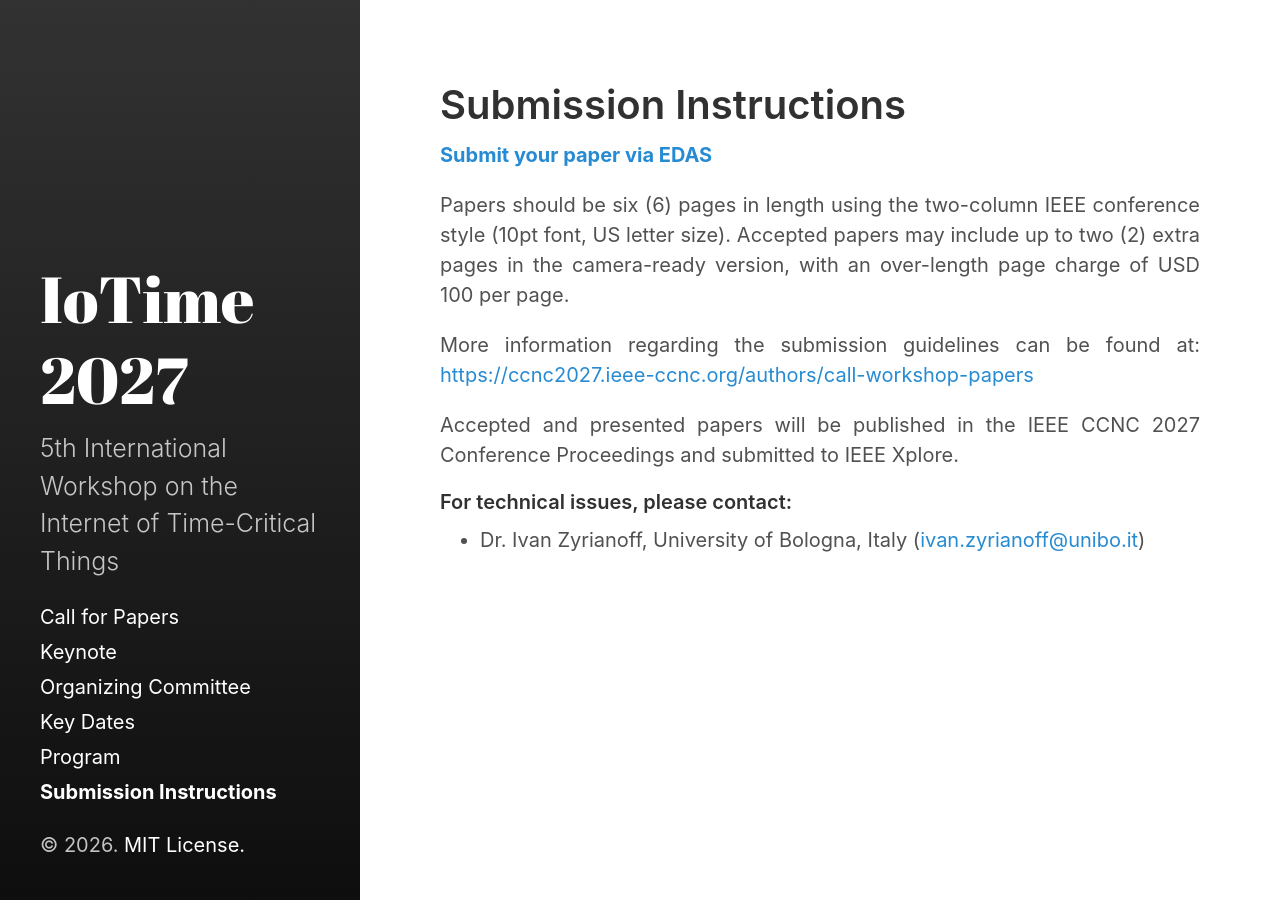
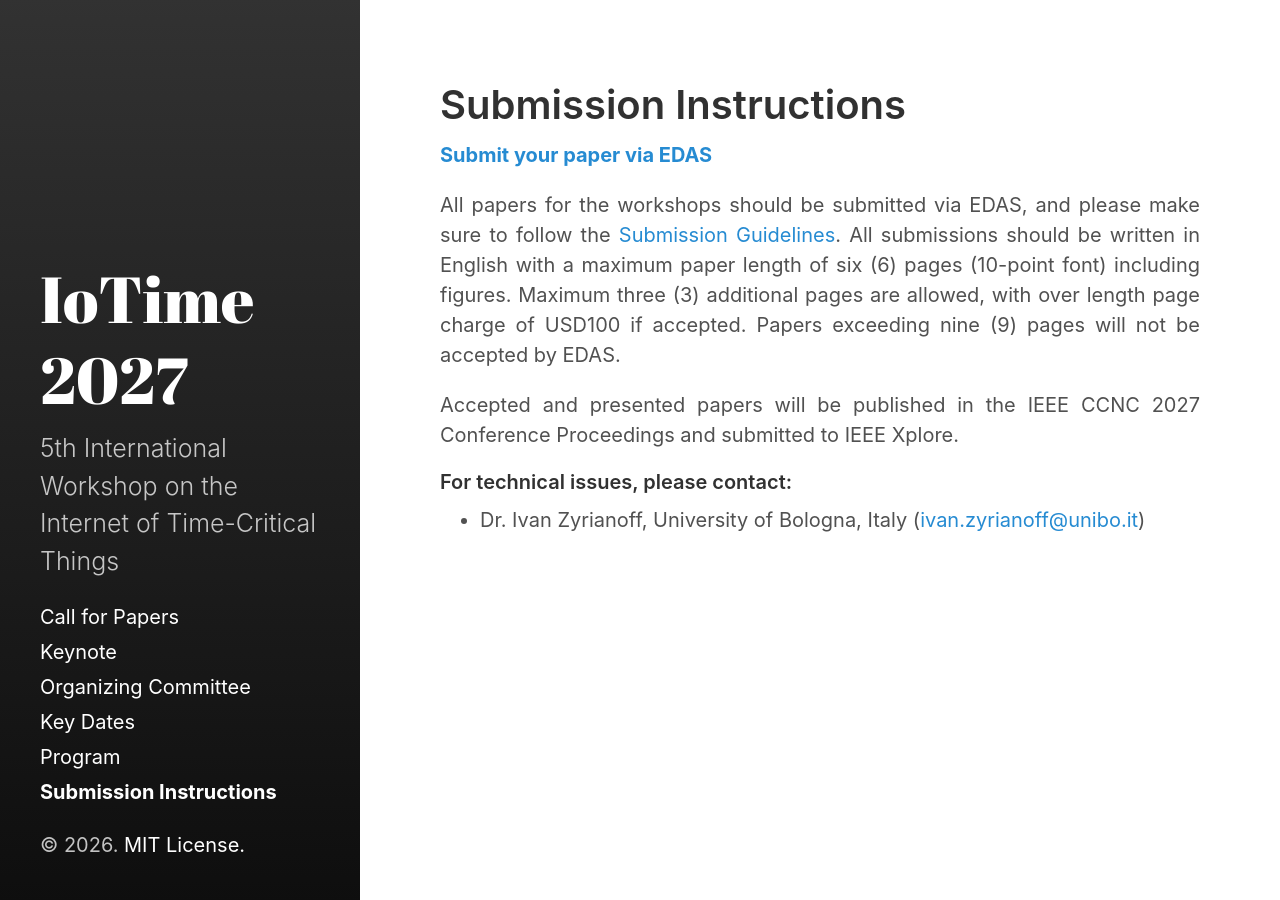
Before and after one commit to IoTime-2027/iotime-2027.github.io, a Jekyll site: the page built from category/submission.md, in a window 1280 px wide. Built offline with Jekyll 4.4.1, drawn with Linux system fonts in a browser that asks for light colours.

Commit message:
Remove steering committee and use official CCNC submission wording

```diff
--- a/category/submission.md
+++ b/category/submission.md
@@ -5,10 +5,7 @@ title: Submission Instructions
 
 **[Submit your paper via EDAS](https://edas.info/newPaper.php?c=35666&track=139764)**
 
-Papers should be six (6) pages in length using the two-column IEEE conference style (10pt font, US letter size). Accepted papers may include up to two (2) extra pages in the camera-ready version, with an over-length page charge of USD 100 per page.
-
-More information regarding the submission guidelines can be found at:
-<https://ccnc2027.ieee-ccnc.org/authors/call-workshop-papers>
+All papers for the workshops should be submitted via EDAS, and please make sure to follow the [Submission Guidelines](https://ccnc2027.ieee-ccnc.org/authors/call-workshop-papers). All submissions should be written in English with a maximum paper length of six (6) pages (10-point font) including figures. Maximum three (3) additional pages are allowed, with over length page charge of USD100 if accepted. Papers exceeding nine (9) pages will not be accepted by EDAS.
 
 Accepted and presented papers will be published in the IEEE CCNC 2027 Conference Proceedings and submitted to IEEE Xplore.
 
```
Also changed, not shown: category/OrganizingCommitte.md (+0 -5 lines).
